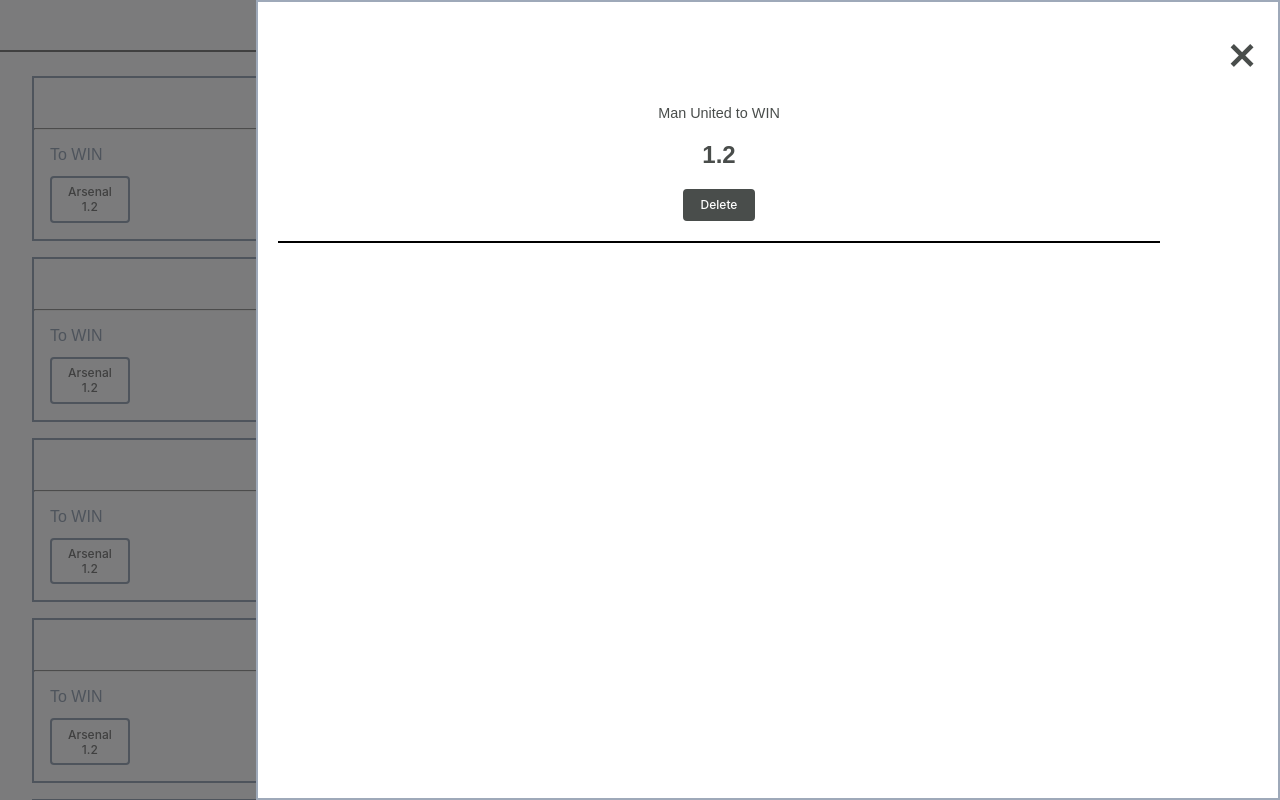
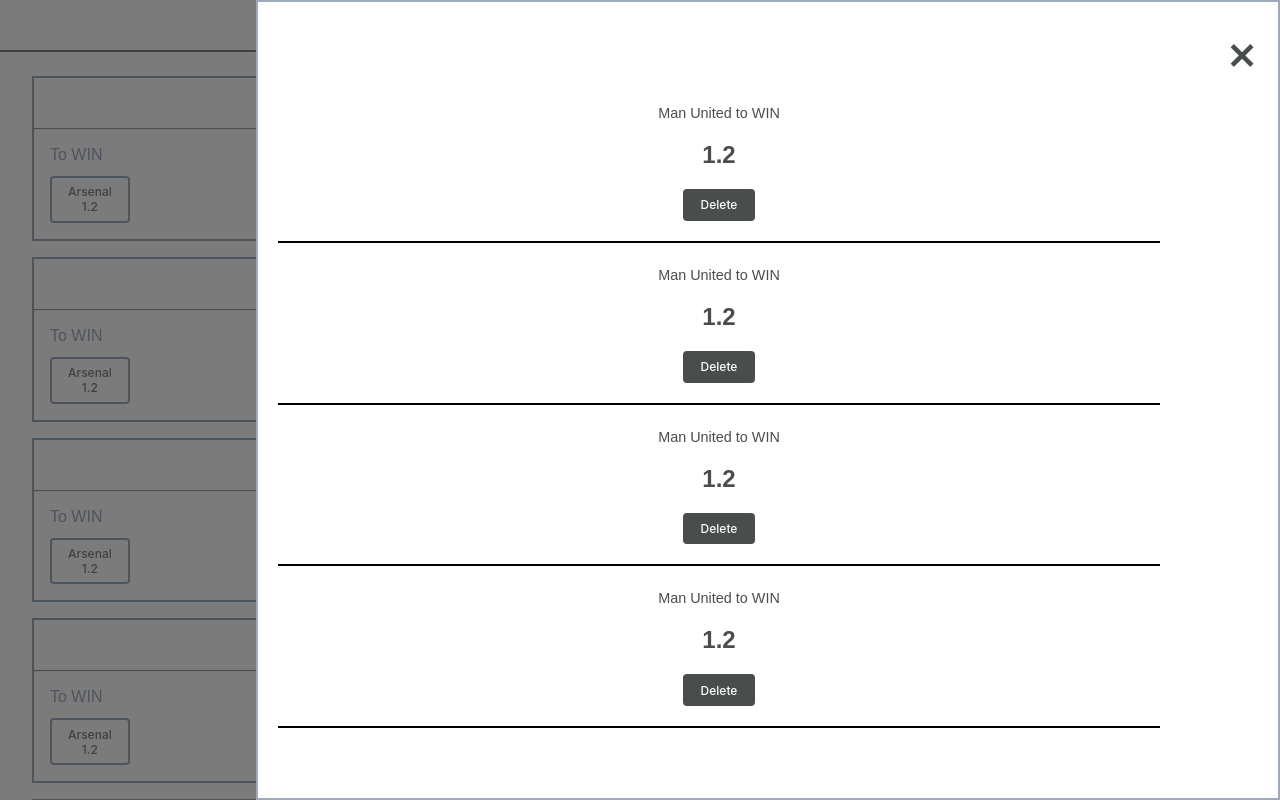
Before and after one commit to LeonardoEichs/addisonglobal-test, a React (Create React App) app: page / in a window 1280 px wide. Shown: the top 800 px of the page. Built offline with nearby package versions, Linux system fonts and the light colour scheme.

Commit message:
side panel state and setState

```diff
--- a/src/App.tsx
+++ b/src/App.tsx
@@ -1,14 +1,19 @@
-import React from "react";
+import { useState } from "react";
 import GlobalStyles from "styles/globalStyles";
 
 import EventList from "pages/EventList";
 import SidePanel from "components/SidePanel";
 
 function App() {
+  const [isSidePanelOpen, setIsSidePanelOpen] = useState<boolean>(true);
+
   return (
     <>
       <GlobalStyles />
-      <SidePanel />
+      <SidePanel
+        isSidePanelOpen={isSidePanelOpen}
+        setIsSidePanelOpen={setIsSidePanelOpen}
+      />
       <EventList />
     </>
   );
--- a/src/components/SidePanel/index.tsx
+++ b/src/components/SidePanel/index.tsx
@@ -10,15 +10,33 @@
 } from "./styles";
 
 interface SidePanelProps {
+  isSidePanelOpen: boolean;
+  setIsSidePanelOpen: React.Dispatch<React.SetStateAction<boolean>>;
   children?: ReactNode;
 }
 
-function SidePanel({ children }: SidePanelProps) {
+function SidePanel({ isSidePanelOpen, setIsSidePanelOpen }: SidePanelProps) {
+  if (!isSidePanelOpen) return null;
   return (
     <Container>
       <Panel>
-        <span>&#215;</span>
+        <span onClick={() => setIsSidePanelOpen(false)}>&#215;</span>
         <SelectedItemsDisplay>
+          <SelectedItems>
+            <h1>Man United to WIN</h1>
+            <h2>1.2</h2>
+            <DarkButton>Delete</DarkButton>
+          </SelectedItems>
+          <SelectedItems>
+            <h1>Man United to WIN</h1>
+            <h2>1.2</h2>
+            <DarkButton>Delete</DarkButton>
+          </SelectedItems>
+          <SelectedItems>
+            <h1>Man United to WIN</h1>
+            <h2>1.2</h2>
+            <DarkButton>Delete</DarkButton>
+          </SelectedItems>
           <SelectedItems>
             <h1>Man United to WIN</h1>
             <h2>1.2</h2>
--- a/src/components/SidePanel/styles.ts
+++ b/src/components/SidePanel/styles.ts
@@ -23,15 +23,13 @@
   span {
     font-size: 3rem;
     color: var(--gray-800);
+    cursor: pointer;
+    &:hover {
+      transform: scale(1.1);
+    }
   }
 `;
 
-export const SelectedItemsDisplay = styled.div`
-  width: 100%;
-  margin-top: 1.5rem;
-  display: flex;
-  flex-direction: column;
-`;
 export const SelectedItems = styled.div`
   width: 90%;
   display: flex;
@@ -49,3 +47,14 @@
     color: var(--gray-800);
   }
 `;
+
+export const SelectedItemsDisplay = styled.div`
+  width: 100%;
+  margin-top: 1.5rem;
+  display: flex;
+  flex-direction: column;
+
+  & > ${SelectedItems} {
+    margin-bottom: 1.5rem;
+  }
+`;
```
